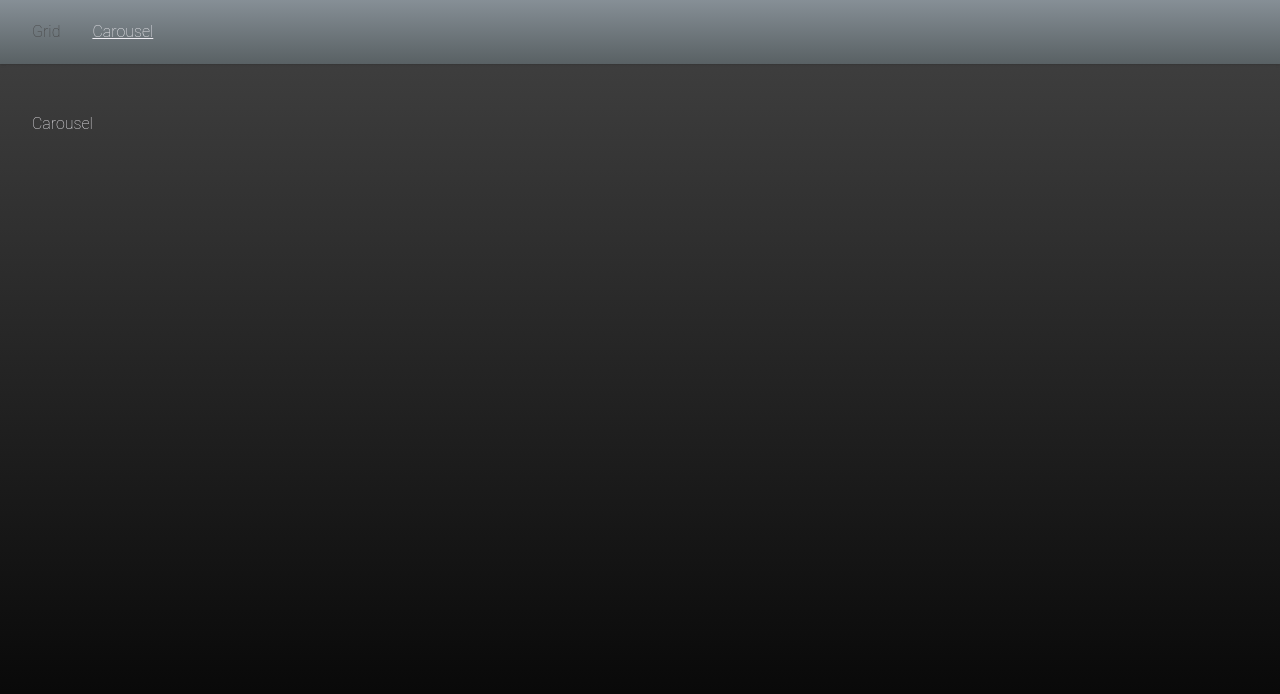
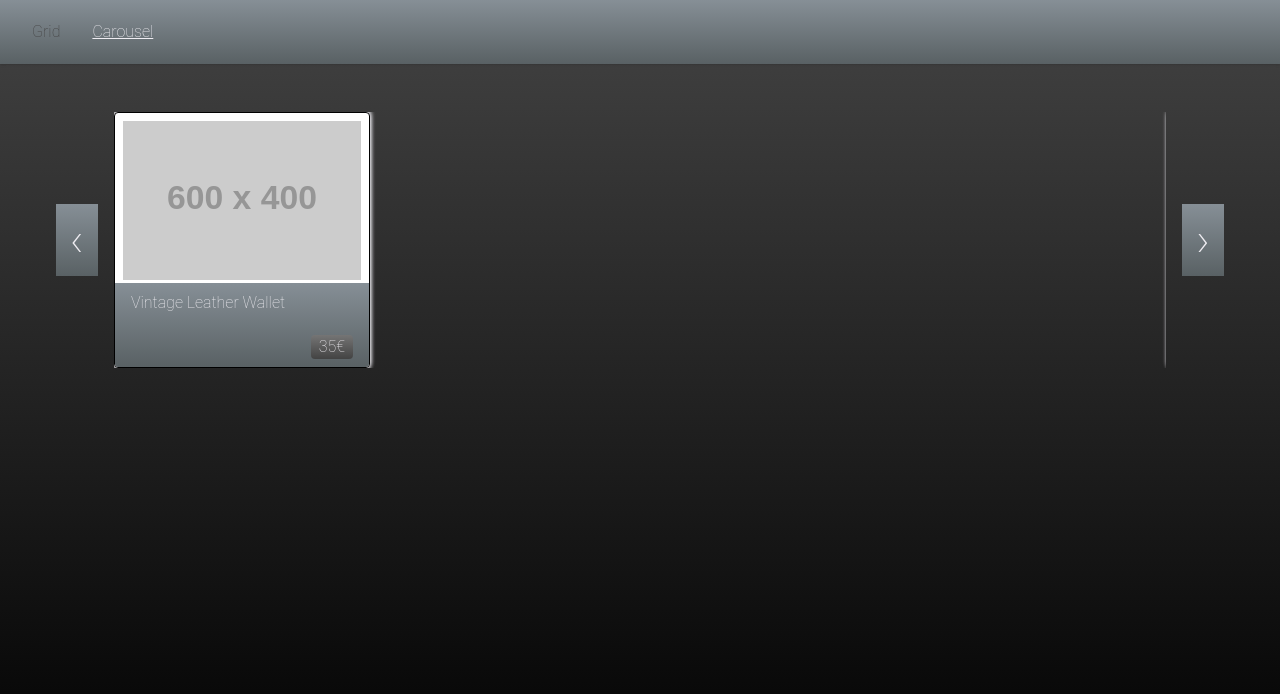
Before and after one commit to Ezazhel/react-nacon, a React (Vite) app: page / in a window 1280 px wide. Both pictures are taken after a click on the button "Carousel". Shown: the top 694 px of the page. Built offline with nearby package versions, Linux system fonts and the light colour scheme.

Commit message:
feat(carousel): add logic and style to carousel, split grid and carousel display in feature folder

```diff
--- a/src/App.tsx
+++ b/src/App.tsx
@@ -1,44 +1,30 @@
-import {Item as ItemComponent} from "./components/Item/Item.tsx";
-import {useEffect, useState} from "react";
+import {useState} from "react";
 import './App.css'
-import {ItemService} from "./services/item-service.ts";
-import {Item} from "./entity/Item.ts";
-import {PaginatedGrid} from "./components/PaginatedGrid/PaginatedGrid.tsx";
+import {GridDisplay} from "./features/GridDisplay/GridDisplay.tsx";
+import {CarouselDisplay} from "./features/CarouselDisplay/CarouselDisplay.tsx";
 
 
 function App() {
     const [mode, setMode] = useState<'GRID'|'CAROUSEL'>("GRID");
-    const [items, setItems] = useState<Item[]>([]);
-    const {getItems} = ItemService();
     const switchMode = (value: 'GRID'|'CAROUSEL') => {
         setMode(value);
     }
 
-    useEffect(() => {
-        const loadData = async () => {
-            const items = await getItems();
-            setItems(items);
-        };
-        loadData();
-    }, [])
+
 
   return (
     <>
         <nav className={'w-full h-16 p-8 text-white top mb-12 shadow flex gap-8 justify-start items-center linear-blue'}>
-            <button className={mode === 'GRID' ? 'btn-active' : ''} type={'button'} onClick={() => switchMode('GRID')}>
+            <button title='Grid Display' className={mode === 'GRID' ? 'btn-active' : ''} type={'button'} onClick={() => switchMode('GRID')}>
                 Grid
             </button>
-            <button className={mode === 'CAROUSEL' ? 'btn-active' : ''} type={'button'}
+            <button title='Carousel Display' className={mode === 'CAROUSEL' ? 'btn-active' : ''} type={'button'}
                     onClick={() => switchMode('CAROUSEL')}>
                 Carousel
             </button>
         </nav>
         <div className={'px-8 w-full'}>
-            {mode === "GRID" ? (
-                <PaginatedGrid data={items.sort((a,b) => Number(b.price.onSale) - Number(a.price.onSale))} renderElement={(item) => <ItemComponent {...item}/>} />
-        ) :
-        <span>Carousel</span>
-        }
+            {mode === "GRID" ? <GridDisplay /> : <CarouselDisplay />}
         </div>
     </>
   )
--- /dev/null
+++ b/src/components/Carousel/Carousel.css
@@ -0,0 +1,6 @@
+.chevron {
+    min-height: 64px;
+    min-width: 42px;
+    color: var(--white);
+    font-size: 48px;
+}
--- a/src/components/Carousel/Carousel.tsx
+++ b/src/components/Carousel/Carousel.tsx
@@ -1,5 +1,53 @@
-import {FC} from "react";
+import {Children, FC, useRef} from "react";
+import {CarouselProps} from "./CarouselProps.ts";
+import './Carousel.css'
 
-export const Carousel: FC = () => {
-	return <div></div>
+export const Carousel: FC<CarouselProps> = ({className, children}) => {
+	const scrollRef = useRef<HTMLDivElement>(null);
+
+	const scroll = (direction: "left" | "right") => {
+		if (scrollRef.current) {
+			const scrollAmount =
+				direction === "left"
+					? -scrollRef.current.offsetWidth
+					: scrollRef.current.offsetWidth;
+			scrollRef.current.scrollBy({ left: scrollAmount, behavior: "smooth" });
+		}
+	};
+
+	return (
+		<div className={`relative flex flex-row gap-4 max-w-[1168px] ${className} mx-auto`}>
+			<button
+				type={'button'}
+				onClick={() => scroll("left")}
+				title='Chevron Left'
+				className="chevron linear-blue self-center"
+			>
+				&#8249;
+			</button>
+
+			<div
+				ref={scrollRef}
+				className="flex overflow-x-auto no-scrollbar scroll-smooth"
+			>
+				{Children.map(children, (child, index) => (
+					<div
+						style={{ minWidth: '1054px' }}
+						key={index}
+					>
+						{child}
+					</div>
+				))}
+			</div>
+
+			<button
+				type={'button'}
+				title='Chevron Right'
+				onClick={() => scroll("right")}
+				className="chevron linear-blue self-center"
+			>
+				&#8250;
+			</button>
+		</div>
+	);
 }
--- /dev/null
+++ b/src/components/Carousel/CarouselProps.ts
@@ -0,0 +1,6 @@
+import {ReactNode} from "react";
+
+export type CarouselProps = {
+	children: ReactNode;
+	className?:string
+}
--- a/src/components/PaginatedGrid/PaginatedGrid.tsx
+++ b/src/components/PaginatedGrid/PaginatedGrid.tsx
@@ -19,8 +19,8 @@ export const PaginatedGrid = <T,>({renderElement, data}:PaginatedGridProp<T>) =>
 	return (
 		<>
 		<div className="mx-auto flex flex-col gap-4 items-center">
-		<Grid >
-			{currentItems.map(item => renderElement(item))}
+		<Grid>
+			{currentItems.map((item,index) => renderElement(item,index))}
 		</Grid>
 
 			<div className="text-white flex flex-row gap-2">
--- a/src/components/PaginatedGrid/PaginatedGridProp.ts
+++ b/src/components/PaginatedGrid/PaginatedGridProp.ts
@@ -2,5 +2,5 @@ import {ReactNode} from "react";
 
 export type PaginatedGridProp<T> = {
 	data: T[];
-	renderElement: (element: T) => ReactNode;
+	renderElement: (element: T,index:number) => ReactNode;
 }
--- a/src/entity/Item.ts
+++ b/src/entity/Item.ts
@@ -3,6 +3,6 @@ import {Price} from "./Price.ts";
 export interface Item {
 	price: Price,
 	imgSrc?:string,
-	title: string
+	name: string
 	tags?: string
 }
--- /dev/null
+++ b/src/features/CarouselDisplay/CarouselDisplay.tsx
@@ -0,0 +1,21 @@
+import {Carousel} from "../../components/Carousel/Carousel.tsx";
+import {useEffect, useState} from "react";
+import {Item} from "../../entity/Item.ts";
+import {ItemService} from "../../services/item-service.ts";
+import { Item as ItemComponent} from '../../components/Item/Item.tsx';
+export const CarouselDisplay = () => {
+	const [items, setItems] = useState<Item[]>([]);
+	const {getItems} = ItemService();
+
+	useEffect(() => {
+		const loadData = async () => {
+			const items = await getItems();
+			setItems(items);
+		};
+		loadData();
+	}, [])
+
+	return <Carousel>
+		{items.map(item => <ItemComponent {...item} />)}
+	</Carousel>
+}
--- /dev/null
+++ b/src/features/GridDisplay/GridDisplay.tsx
@@ -0,0 +1,22 @@
+import {PaginatedGrid} from "../../components/PaginatedGrid/PaginatedGrid.tsx";
+import {Item as ItemComponent} from "../../components/Item/Item.tsx";
+import {useEffect, useState} from "react";
+import {Item} from "../../entity/Item.ts";
+import {ItemService} from "../../services/item-service.ts";
+
+export const GridDisplay = () => {
+	const [items, setItems] = useState<Item[]>([]);
+	const {getItems} = ItemService();
+
+	useEffect(() => {
+		const loadData = async () => {
+			const items = await getItems();
+			setItems(items);
+		};
+		loadData();
+	}, [])
+
+	return 	(
+		<PaginatedGrid data={items.sort((a,b) => Number(b.price.onSale) - Number(a.price.onSale))} renderElement={(item,index) => <ItemComponent key={index} {...item}/>} />
+	)
+}
```
